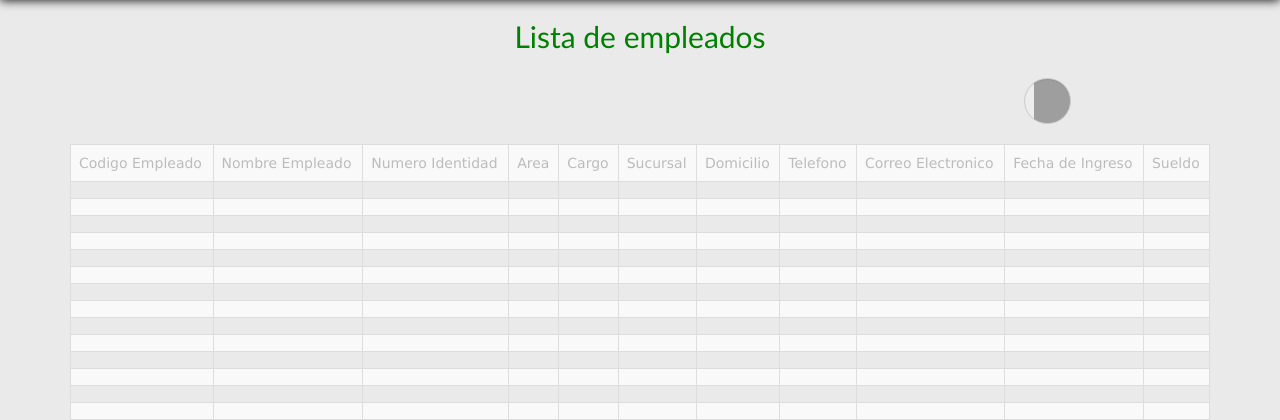
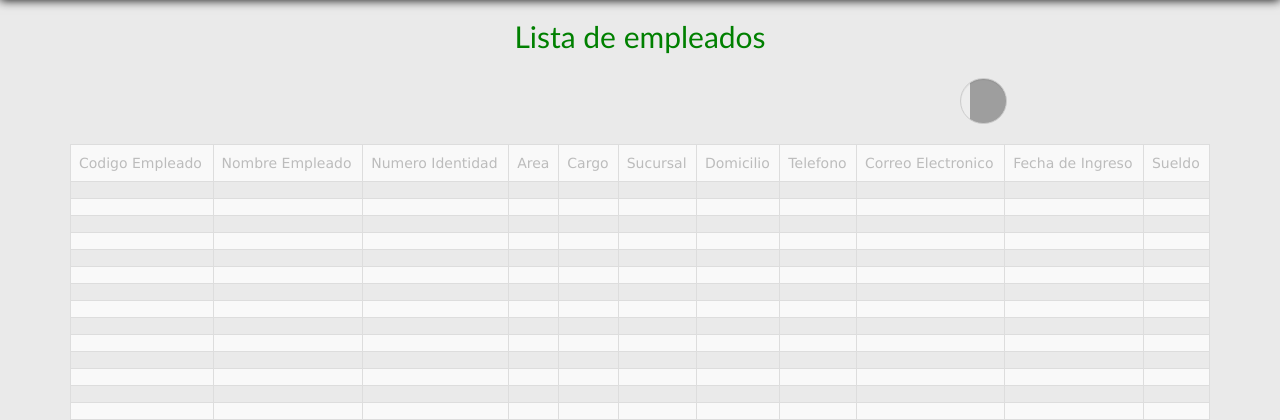
Before and after one commit to SupermerPOO/SupermerPOO, a PHP site: page /personal.php in a window 1280 px wide. Shown: the part 196-616 px from the top of the page. Run offline with PHP 8.4, Linux system fonts and the light colour scheme; grey boxes are pictures that could not be loaded.

Commit message:
Modificacion del boton de busqueda

```diff
--- a/css/index_style.css
+++ b/css/index_style.css
@@ -69,7 +69,7 @@ img#foto-contenedor-1{
 /*es para el cajon de busqueda*/
 
 input[type="search"]{
-	margin-left: 80%;
+	margin-left: 75%;
 	margin-top: 2%;
 	width: 45px; /*ancho por defecto*/
 	background: #ededed url('search-icon.png') no-repeat 9px center; /*icono lupa*/
```
